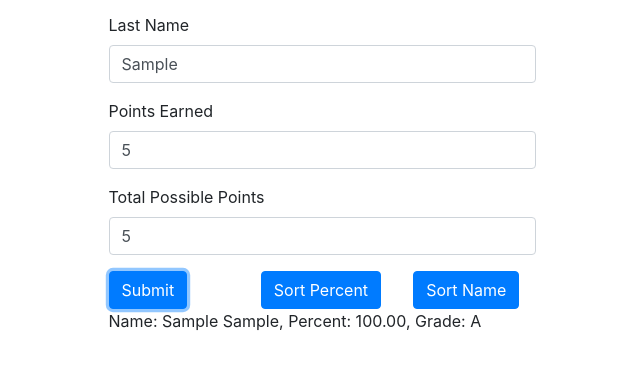
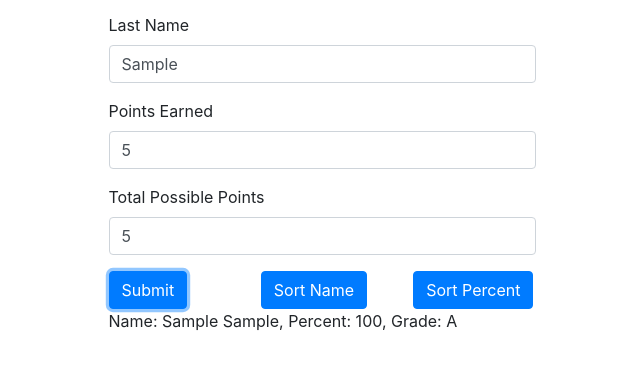
Before and after one commit to Cward0413/Gradecalc, a plain HTML site: page index.html in a window 1280 px wide. Both pictures are taken after typing "Sample", "Sample", "5", "5" into the empty fields and a click on the button "Submit". Shown: the part 188-556 px from the top of the page, without its empty margins (318-958 px from the left). Drawn offline with nearby package versions, Linux system fonts and the light colour scheme.

Commit message:
Completing Lab

```diff
--- a/index.html
+++ b/index.html
@@ -43,10 +43,10 @@
                                     <button id="calc" class="btn btn-primary">Submit</button>
                                 </div>
                                 <div class="col">
-                                    <button id="sName" class="btn btn-primary">Sort Percent</button>
+                                    <button id="sName" class="btn btn-primary">Sort Name</button>
                                 </div>
                                 <div class="col">
-                                    <button id="sGrade" class="btn btn-primary">Sort Name</button>
+                                    <button id="sGrade" class="btn btn-primary">Sort Percent</button>
                                 </div>
                             </div>
                         </form>
--- a/main.css
+++ /dev/null
@@ -1,3 +0,0 @@
-.container{
-    min-width: 500px;
-}
--- a/main.js
+++ b/main.js
@@ -14,7 +14,7 @@ $(document).ready(
             //get user input
             var student = {};
             student.Name = $("#fName").val() + " " + $("#lName").val();
-            student.Percent = ((($("#points").val())/($("#posPoints").val())) * 100).toFixed(2);
+            student.Percent = parseFloat((($("#points").val()/$("#posPoints").val()) * 100).toFixed(2));
 
             //calc letter grade
             if (student.Percent >= 93)
```
